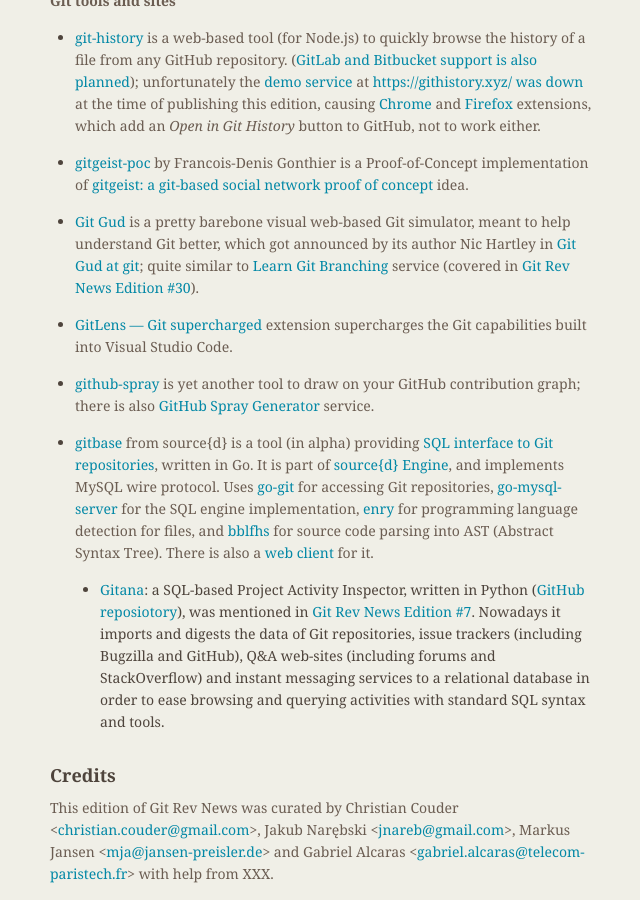
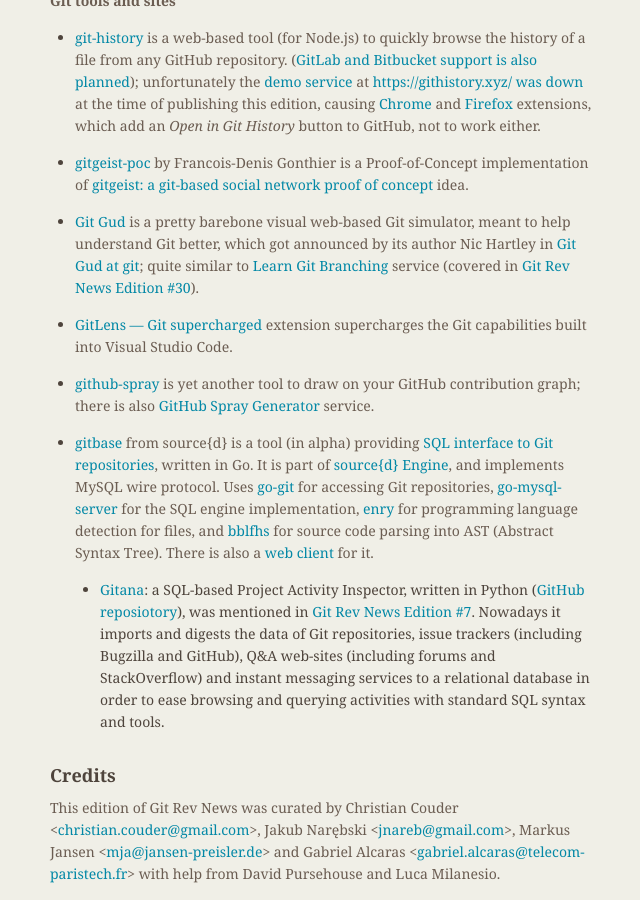
Before and after one commit to git/git.github.io, a Jekyll site: the page built from _posts/2019-02-27-edition-48.markdown, in a window 1280 px wide and 900 px high, scrolled down 4521 px. Shown: the whole window, without its empty margins (484-1124 px from the left). Built offline with Jekyll 4.4.1, drawn with Linux system fonts in a browser that asks for light colours.

Commit message:
rn-48: add help from David Pursehouse and Luca Milanesio

```diff
--- a/_posts/2019-02-27-edition-48.markdown
+++ b/_posts/2019-02-27-edition-48.markdown
@@ -318,4 +318,4 @@
 Jakub Narębski &lt;<jnareb@gmail.com>&gt;,
 Markus Jansen &lt;<mja@jansen-preisler.de>&gt; and
 Gabriel Alcaras &lt;<gabriel.alcaras@telecom-paristech.fr>&gt;
-with help from XXX.
+with help from David Pursehouse and Luca Milanesio.
```
